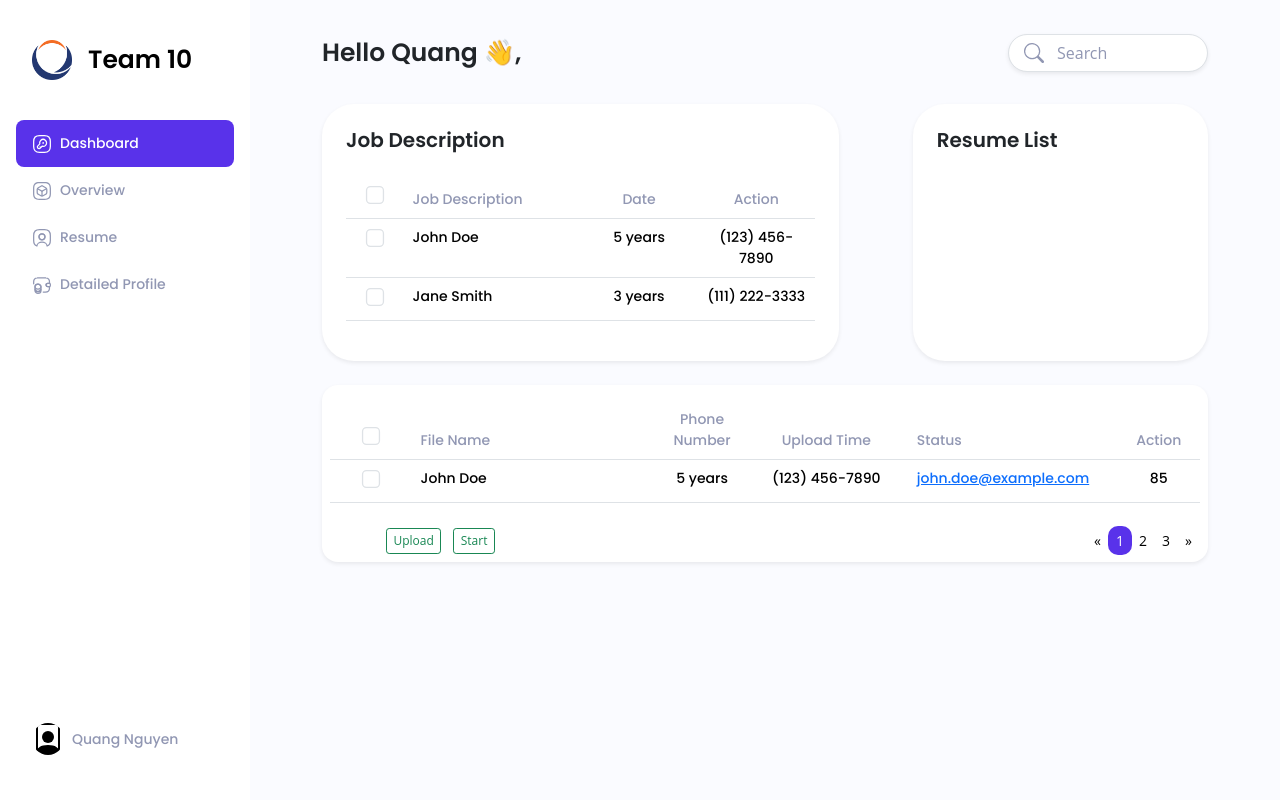
After one commit to nguyenquangpen/CVScreen, a Django app: page /overview/ in a window 1280 px wide. The commit adds this page. Run offline with Django 5.2, Linux system fonts and the light colour scheme; some libraries are stand-ins or nearby versions.

Commit message:
create overview page ui

```diff
--- a/apps/overview/view/web.py
+++ b/apps/overview/view/web.py
@@ -0,0 +1,4 @@
+from django.shortcuts import render
+
+def overview(request):
+    return render(request, "pages/overview_screen.html")
--- a/apps/static/assets/css/vlot.css
+++ b/apps/static/assets/css/vlot.css
@@ -138,6 +138,17 @@ main.container{
   overflow-x: auto;
   -webkit-overflow-scrolling: touch; }
 
+.table-limited-height{
+  max-height: 200px;
+  overflow-y: auto;
+}
+
+.small_button{
+  padding: 0.2rem 0.4rem;
+  font-size: 0.75rem;
+  border-radius: 0.2rem;
+}
+
 @media (max-width: 575.98px) {
   .table-responsive-sm {
     overflow-x: auto;
--- /dev/null
+++ b/apps/templates/pages/overview_screen.html
@@ -0,0 +1,134 @@
+{% extends 'layouts/base.html' %}
+{% load static %}
+
+{% block title %}
+  overview
+{% endblock %}
+
+{% block stylesheets %}
+{% endblock %}
+
+{% block content %}
+    <!-- Input card -->
+     <div class="d-flex justify-content-between ">
+        <div class="rounded-5 bg-white p-4 shadow-sm col-md-7">
+            <h5 class="mb-2" style="font-weight: 600; font-family:'Poppins', sans-serif;">Job Description</h5>
+            <!-- table small -->
+            <div class="row justify-content-center">
+                <div class="mt-3 mx-2 table-limited-height">
+                    <div class="table-responsive">
+                        <table class="table align-items-center table-flush">
+                            <thead>
+                            <tr class="normal_text">
+                                <th class="border-bottom col-1 text-center">
+                                    <div class="form-check d-flex justify-content-center">
+                                        <input class="form-check-input" type="checkbox" id="select-all-2" style="transform: scale(1.3); cursor: pointer;">
+                                    </div>
+                                </th>
+                                <th class="border-bottom col-3">Job Description</th>
+                                <th class="border-bottom col-2" style="text-align: center;">Date</th>
+                                <th class="border-bottom col-2" style="text-align: center;">Action</th>
+                            </tr>
+                            </thead>
+                            <tbody>
+                                <tr class="normal_text">
+                                    <td class="text-center">
+                                        <div class="form-check d-flex justify-content-center">
+                                            <input class="form-check-input row-checkbox-2" type="checkbox" style="transform: scale(1.3); cursor: pointer;">
+                                        </div>
+                                    </td>
+                                    <td class="fw-medium">John Doe</td>
+                                    <td style="text-align: center;">5 years</td>
+                                    <td style="text-align: center;">(123) 456-7890</td>
+                                </tr>
+                                <tr class="normal_text">
+                                    <td class="text-center">
+                                        <div class="form-check d-flex justify-content-center">
+                                            <input class="form-check-input row-checkbox-2" type="checkbox" style="transform: scale(1.3); cursor: pointer;">
+                                        </div>
+                                    </td>
+                                    <td class="fw-medium">Jane Smith</td>
+                                    <td style="text-align: center;">3 years</td>
+                                    <td style="text-align: center;">(111) 222-3333</td>
+                                </tr>
+                            </tbody>
+                        </table>
+                    </div>
+                </div>
+            </div>
+        </div>
+
+        <!-- Detailed add text -->
+        <div class="rounded-5 bg-white p-4 shadow-sm col-md-4">
+            <div class="d-flex justify-content-between align-items-center">
+                <div>
+                    <h5 class="mb-2" style="font-weight: 600; font-family:'Poppins', sans-serif;">Resume List</h5>
+                </div>
+            </div>
+        </div>
+    </div>
+
+    <!-- Table card -->
+    <div class="rounded-4 bg-white mt-4 shadow-sm">
+      <!-- Detailed Table -->
+      <div class="table-responsive mx-2">
+        <table class="table align-items-center table-flush mt-3">
+          <thead>
+            <tr class="normal_text">
+                <th class="border-bottom col-1 text-center">
+                    <div class="form-check d-flex justify-content-center">
+                        <input class="form-check-input" type="checkbox" id="select-all" style="transform: scale(1.3); cursor: pointer;">
+                    </div>
+                </th>
+              <th class="border-bottom col-3">File Name</th>
+              <th class="border-bottom col-1" style="text-align: center;">Phone Number</th>
+              <th class="border-bottom col-2" style="text-align: center;">Upload Time</th>
+              <th class="border-bottom col-2">Status</th>
+              <th class="border-bottom col-1" style="text-align: center;">Action</th>
+            </tr>
+          </thead>
+          <tbody>
+            <tr class="normal_text">
+                <td class="text-center">
+                    <div class="form-check d-flex justify-content-center">
+                        <input class="form-check-input row-checkbox" type="checkbox" style="transform: scale(1.3); cursor: pointer;">
+                    </div>
+                </td>
+              <td class="fw-medium">John Doe</td>
+              <td style="text-align: center;">5 years</td>
+              <td style="text-align: center;">(123) 456-7890</td>
+              <td><a href="mailto:john.doe@example.com">john.doe@example.com</a></td>
+              <td style="text-align: center;">85</td>
+            </tr>
+          </tbody>
+        </table>
+        <div class="d-flex justify-content-between align-items-center">
+            <div class="p-2">
+                <button type="button" class="btn btn-outline-success ms-5 small_button">Upload</button>
+                <button type="button" class="btn btn-outline-success ms-2 small_button">Start</button>
+            </div>
+            <nav aria-label="Page navigation" class="d-flex align-items-center">
+                <ul class="pagination pagination-sm custom-pagination mb-0">
+                    <li class="page-item">
+                    <a class="page-link" href="#" aria-label="Previous">
+                        <span aria-hidden="true">&laquo;</span>
+                    </a>
+                    </li>
+                    <li class="page-item active"><a class="page-link" href="#">1</a></li>
+                    <li class="page-item"><a class="page-link" href="#">2</a></li>
+                    <li class="page-item"><a class="page-link" href="#">3</a></li>
+                    <li class="page-item">
+                        <a class="page-link" href="#" aria-label="Next">
+                            <span aria-hidden="true">&raquo;</span>
+                        </a>
+                    </li>
+                </ul>
+            </nav>
+        </div>
+     </div>
+
+{% endblock %}
+
+{% block javascripts %}
+
+{% endblock %}
--- a/apps/templates/pages/resume_screen.html
+++ b/apps/templates/pages/resume_screen.html
@@ -68,7 +68,7 @@
         </div>
       </div>
       <!-- Detailed Table -->
-      <div class="mt-3 table-responsive mx-2" id="table-timesheet">
+      <div class="mt-3 table-responsive mx-2">
         <table class="table align-items-center table-flush">
           <thead>
             <tr class="normal_text">
@@ -109,7 +109,6 @@
             </li>
           </ul>
         </nav>
-
      </div>
      </div>
      </div>
--- a/config/urls.py
+++ b/config/urls.py
@@ -3,9 +3,11 @@ from django.urls import path
 from django.urls import include, path
 
 from apps.resume.view.web import resume_screen
+from apps.overview.view.web import overview
 
 urlpatterns = [
     path("resume/", resume_screen, name="resume_screen"),
+    path("overview/", overview, name="overview"),
 ]
 
 urlpatterns += [
```
